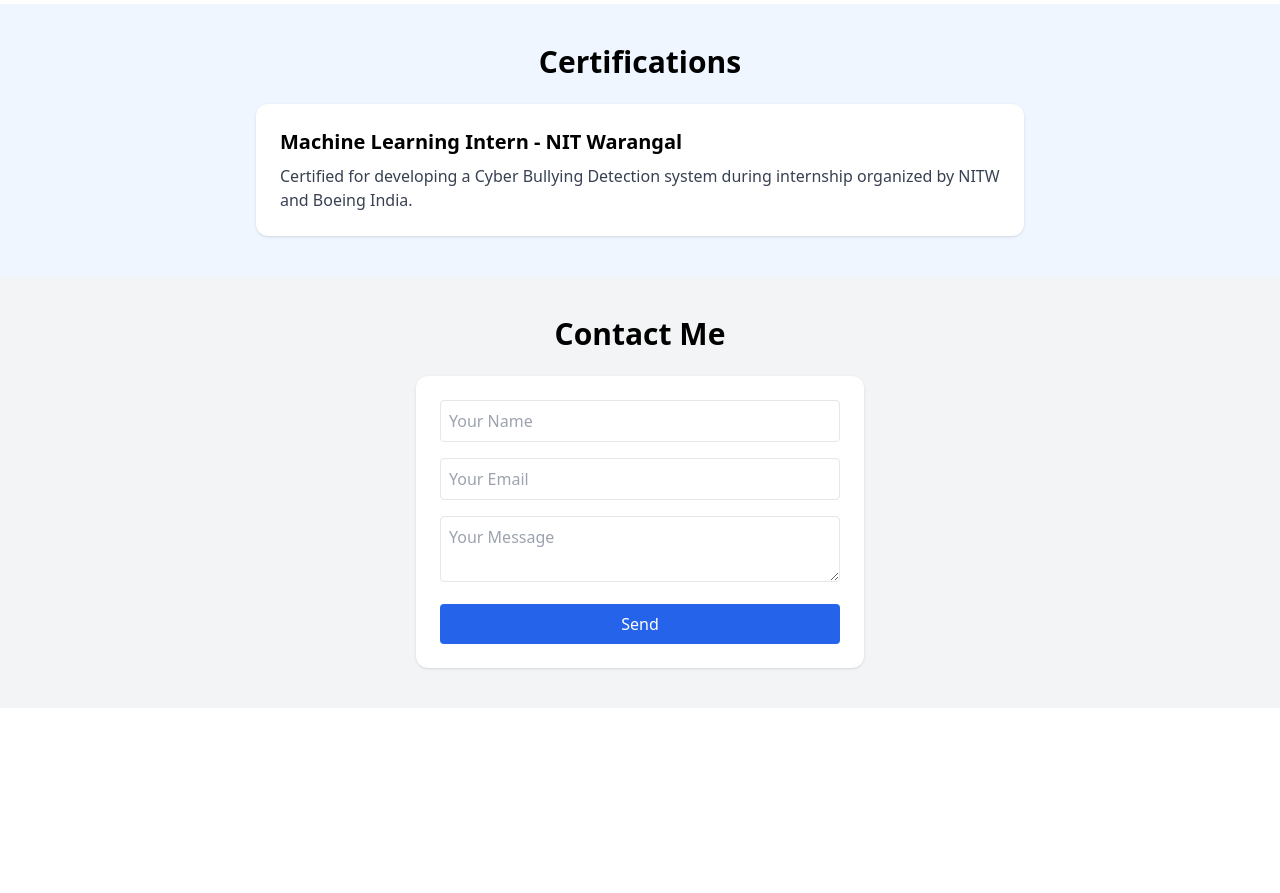
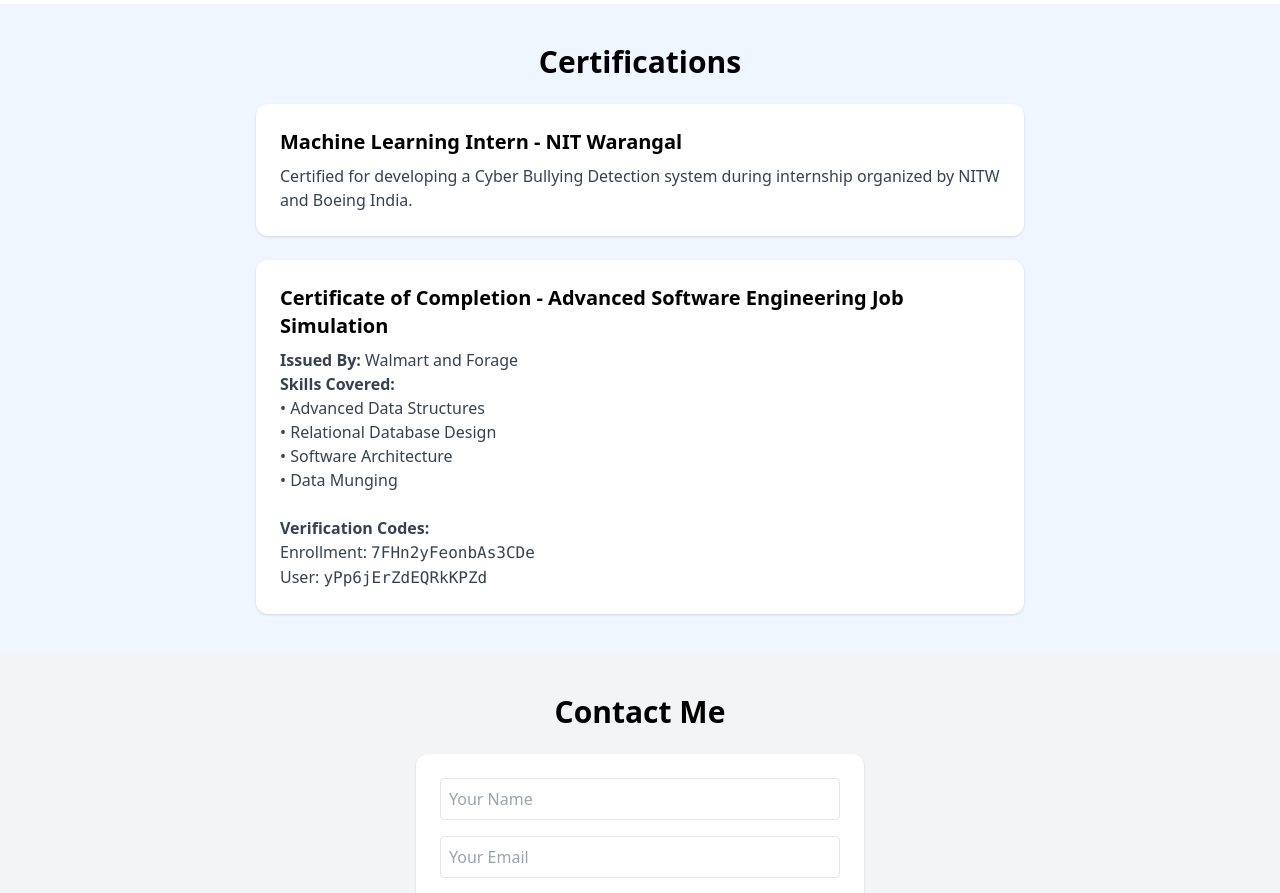
Before and after one commit to saiteja9900608/Saiteja-portfolio, a React (Vite) app: page / in a window 1280 px wide. Shown: the part 1200-2093 px from the top of the page. Before the commit the page ends 1908 px from the top, so only its background shows below. Built offline with nearby package versions, Linux system fonts and the light colour scheme; the HTML template or start-up script is replaced by a standard one.

Commit message:
Update Certifications.jsx

```diff
--- a/src/components/Certifications.jsx
+++ b/src/components/Certifications.jsx
@@ -4,11 +4,33 @@ const Certifications = () => {
   return (
     <section id="certifications" className="p-10 bg-blue-50">
       <h2 className="text-3xl font-bold text-center mb-6">Certifications</h2>
+
+      {/* NIT Warangal */}
+      <div className="max-w-3xl mx-auto bg-white p-6 rounded-xl shadow hover:shadow-lg transition duration-300 mb-6">
+        <h3 className="text-xl font-semibold">Machine Learning Intern - NIT Warangal</h3>
+        <p className="mt-2 text-gray-700">
+          Certified for developing a Cyber Bullying Detection system during internship organized by NITW and Boeing India.
+        </p>
+      </div>
+
+      {/* Walmart + Forage */}
       <div className="max-w-3xl mx-auto bg-white p-6 rounded-xl shadow hover:shadow-lg transition duration-300">
-        <h3 className="text-xl font-semibold">Machine Learning Intern - NIT Warangal</h3>
-        <p className="mt-2 text-gray-700">Certified for developing a Cyber Bullying Detection system during internship organized by NITW and Boeing India.</p>
+        <h3 className="text-xl font-semibold">Certificate of Completion - Advanced Software Engineering Job Simulation</h3>
+        <p className="mt-2 text-gray-700">
+          <strong>Issued By:</strong> Walmart and Forage<br />
+          <strong>Skills Covered:</strong><br />
+          • Advanced Data Structures<br />
+          • Relational Database Design<br />
+          • Software Architecture<br />
+          • Data Munging<br />
+          <br />
+          <strong>Verification Codes:</strong><br />
+          Enrollment: <code>7FHn2yFeonbAs3CDe</code><br />
+          User: <code>yPp6jErZdEQRkKPZd</code>
+        </p>
       </div>
     </section>
   );
 };
+
 export default Certifications;
```
